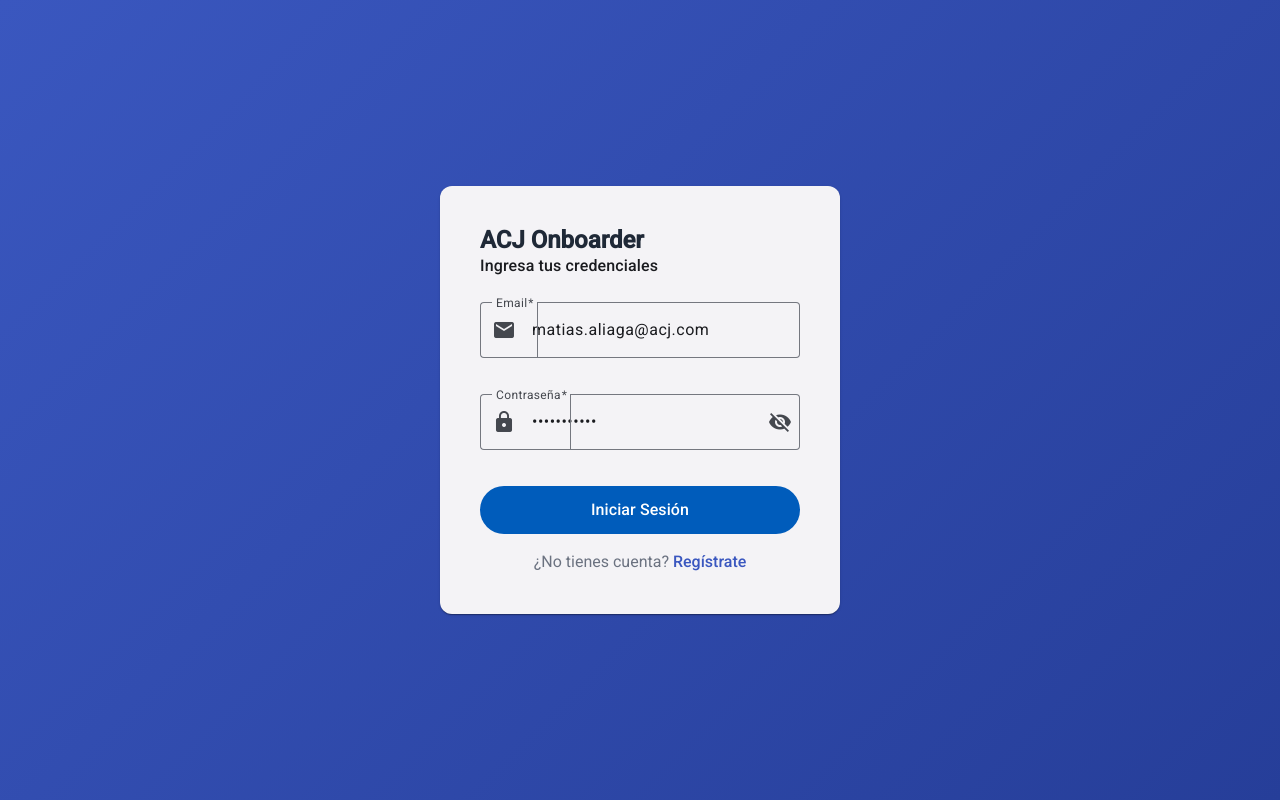
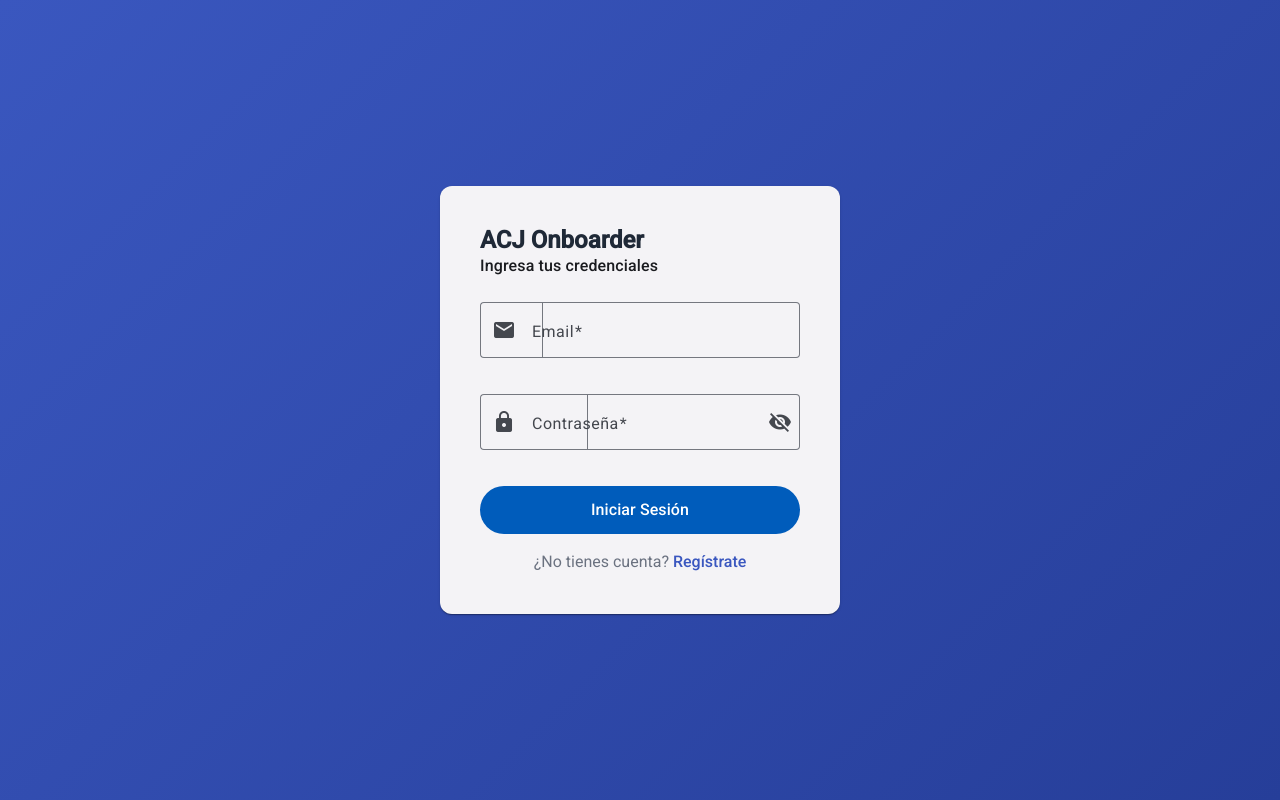
Before and after one commit to MatFragg/angular-onboaders-backoffice-demo, an Angular app: page /login in a window 1280 px wide. Built offline with nearby package versions, Linux system fonts and the light colour scheme.

Commit message:
feat: implement login flow

```diff
--- a/src/app/features/auth/pages/login/login.page.ts
+++ b/src/app/features/auth/pages/login/login.page.ts
@@ -154,9 +154,9 @@ export class LoginPage {
   private router = inject(Router);
   private route = inject(ActivatedRoute);
 
-  // Hardcoded credentials as requested
-  email = 'matias.aliaga@acj.com';
-  password = 'matias12345';
+  // Form fields
+  email = '';
+  password = '';
 
   hidePassword = true;
   isLoading = false;
```
